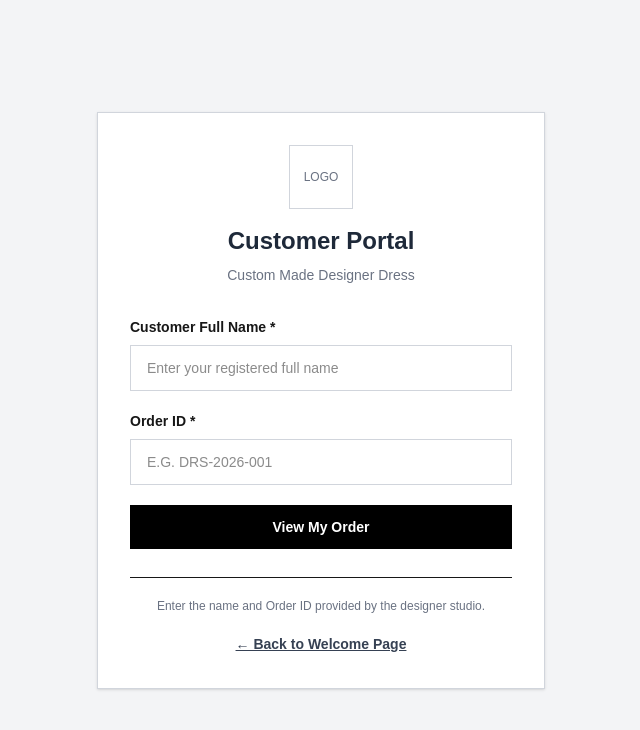
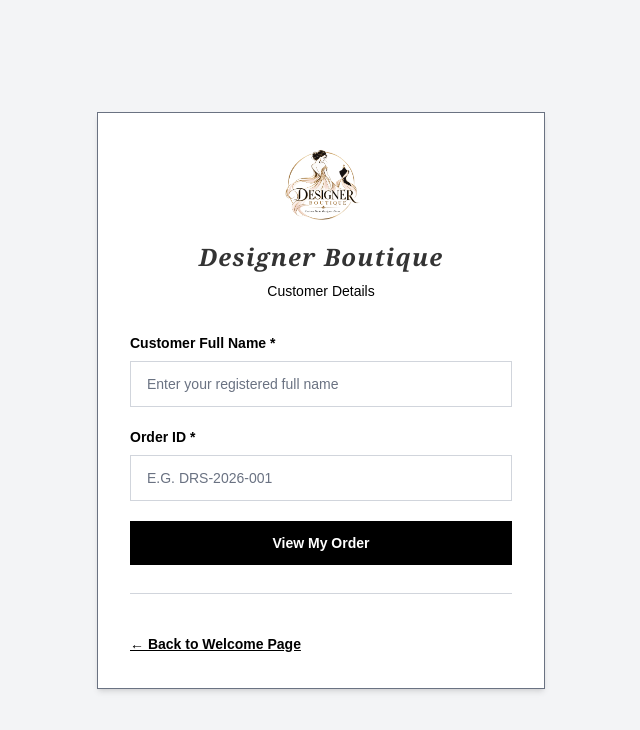
Before and after one commit to thrshagarasa/designer-dress, a Next.js app: page / in a window 1280 px wide. Both pictures are taken after a click on the button "Customer". Shown: the top 730 px of the page, without its empty margins (319-959 px from the left). Built offline with nearby package versions, Linux system fonts and the light colour scheme.

Commit message:
Updated customer details login page

```diff
--- a/app/customer-portal/portal.js
+++ b/app/customer-portal/portal.js
@@ -27,21 +27,25 @@ export default function CustomerPortal({ onBack, onSearch }) {
   return (
     <main className="flex min-h-screen items-center justify-center bg-gray-100 px-5 py-10">
 
-      <div className="w-full max-w-md border border-gray-300 bg-white p-8 shadow-sm">
+      <div className="w-full max-w-md border border-gray-500 bg-white p-8 shadow-md">
 
         {/* Logo and Heading */}
         <div className="mb-8 text-center">
 
-          <div className="mx-auto mb-4 flex h-16 w-16 items-center justify-center border border-gray-300 text-xs text-gray-500">
-            LOGO
+          <div className="mx-auto mb-4 flex h-20 w-20 items-center justify-center">
+            <img
+              src="/designer-logo.png"
+              alt="Designer Dress Logo"
+              className="h-full w-full object-contain"
+            />
           </div>
 
-          <h1 className="text-2xl font-bold text-gray-800">
-            Customer Portal
+          <h1 className="mb-2 font-serif text-4xl font-semibold italic tracking-wider text-[#333333] md:text-2xl">
+            Designer Boutique
           </h1>
 
-          <p className="mt-2 text-sm text-gray-500">
-            Custom Made Designer Dress
+          <p className="mt-2 text-sm text-black">
+            Customer Details
           </p>
 
         </div>
@@ -49,8 +53,9 @@ export default function CustomerPortal({ onBack, onSearch }) {
         {/* Form */}
         <form onSubmit={handleSubmit} className="space-y-5">
 
+          {/* Customer Name */}
           <div>
-            <label className="mb-2 block text-sm font-semibold">
+            <label className="mb-2 block text-sm font-semibold text-black">
               Customer Full Name *
             </label>
 
@@ -60,12 +65,13 @@ export default function CustomerPortal({ onBack, onSearch }) {
               onChange={(e) => setCustomerName(e.target.value)}
               placeholder="Enter your registered full name"
               required
-              className="w-full border border-gray-300 px-4 py-3 text-sm outline-none focus:border-black"
+              className="w-full border border-gray-300 px-4 py-3 text-sm text-black placeholder:text-gray-500 outline-none focus:border-black"
             />
           </div>
 
+          {/* Order ID */}
           <div>
-            <label className="mb-2 block text-sm font-semibold">
+            <label className="mb-2 block text-sm font-semibold text-black">
               Order ID *
             </label>
 
@@ -75,35 +81,33 @@ export default function CustomerPortal({ onBack, onSearch }) {
               onChange={(e) => setOrderId(e.target.value)}
               placeholder="e.g. DRS-2026-001"
               required
-              className="w-full border border-gray-300 px-4 py-3 text-sm uppercase outline-none focus:border-black"
+              className="w-full border border-gray-300 px-4 py-3 text-sm text-black uppercase placeholder:text-gray-500 outline-none focus:border-black"
             />
           </div>
 
+          {/* Error Message */}
           {error && (
             <p className="border border-red-200 bg-red-50 p-3 text-sm text-red-700">
               {error}
             </p>
           )}
 
+          {/* Submit Button */}
           <button
-            type="submit"
-            className="w-full bg-black px-5 py-3 text-sm font-semibold text-white hover:bg-gray-800"
-          >
-            View My Order
-          </button>
+  type="submit"
+  className="w-full bg-black px-5 py-3 text-sm font-semibold text-white no-underline hover:bg-gray-800"
+>
+  View My Order
+</button>
 
         </form>
 
         {/* Footer */}
-        <div className="mt-7 border-t pt-5 text-center">
-
-          <p className="text-xs text-gray-500">
-            Enter the name and Order ID provided by the designer studio.
-          </p>
-
+<div className="mt-7 border-t border-gray-300 pt-5 text-left">
           <button
+            type="button"
             onClick={onBack}
-            className="mt-5 text-sm font-semibold text-gray-700 underline"
+            className="mt-5 text-sm font-semibold text-black underline"
           >
             ← Back to Welcome Page
           </button>
```
